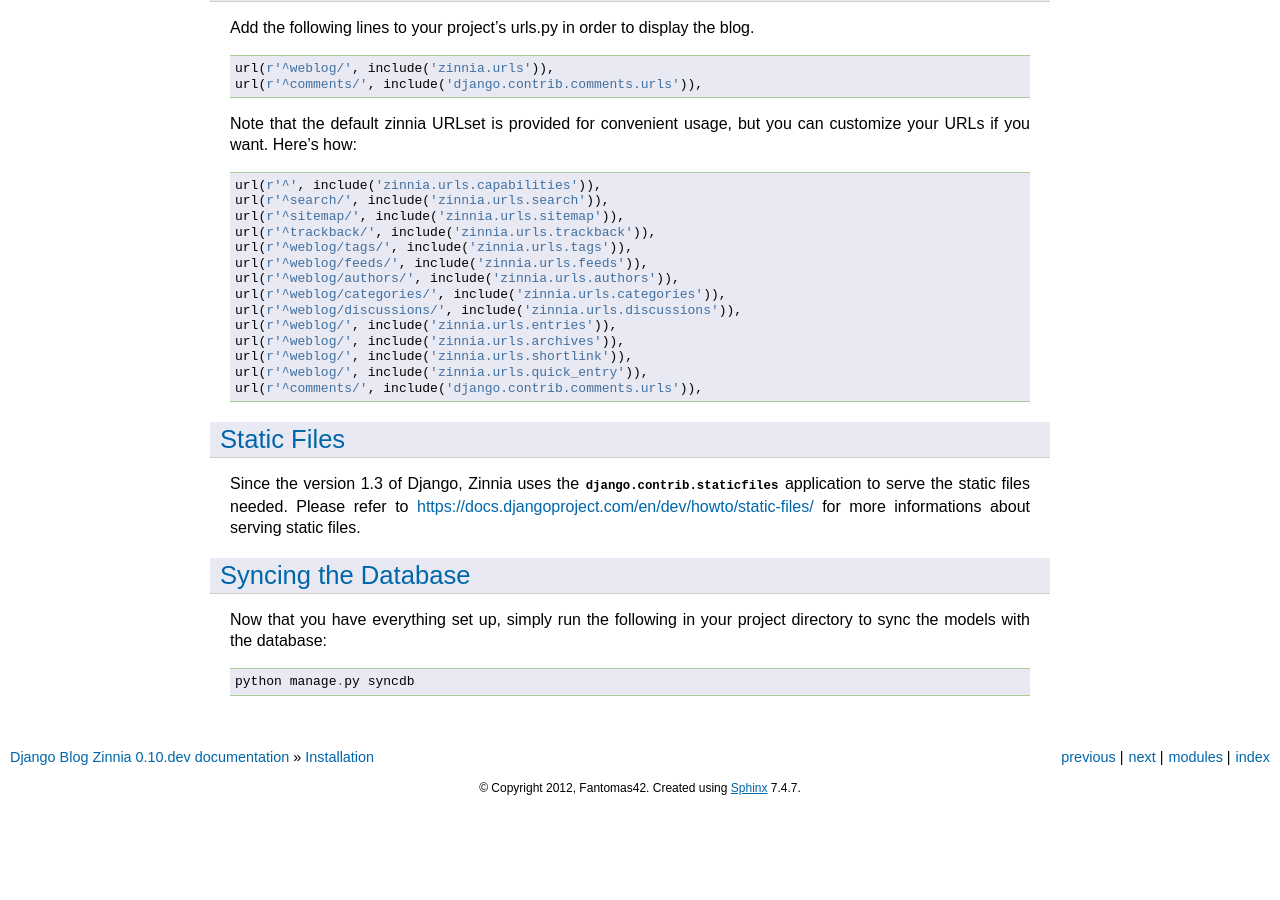
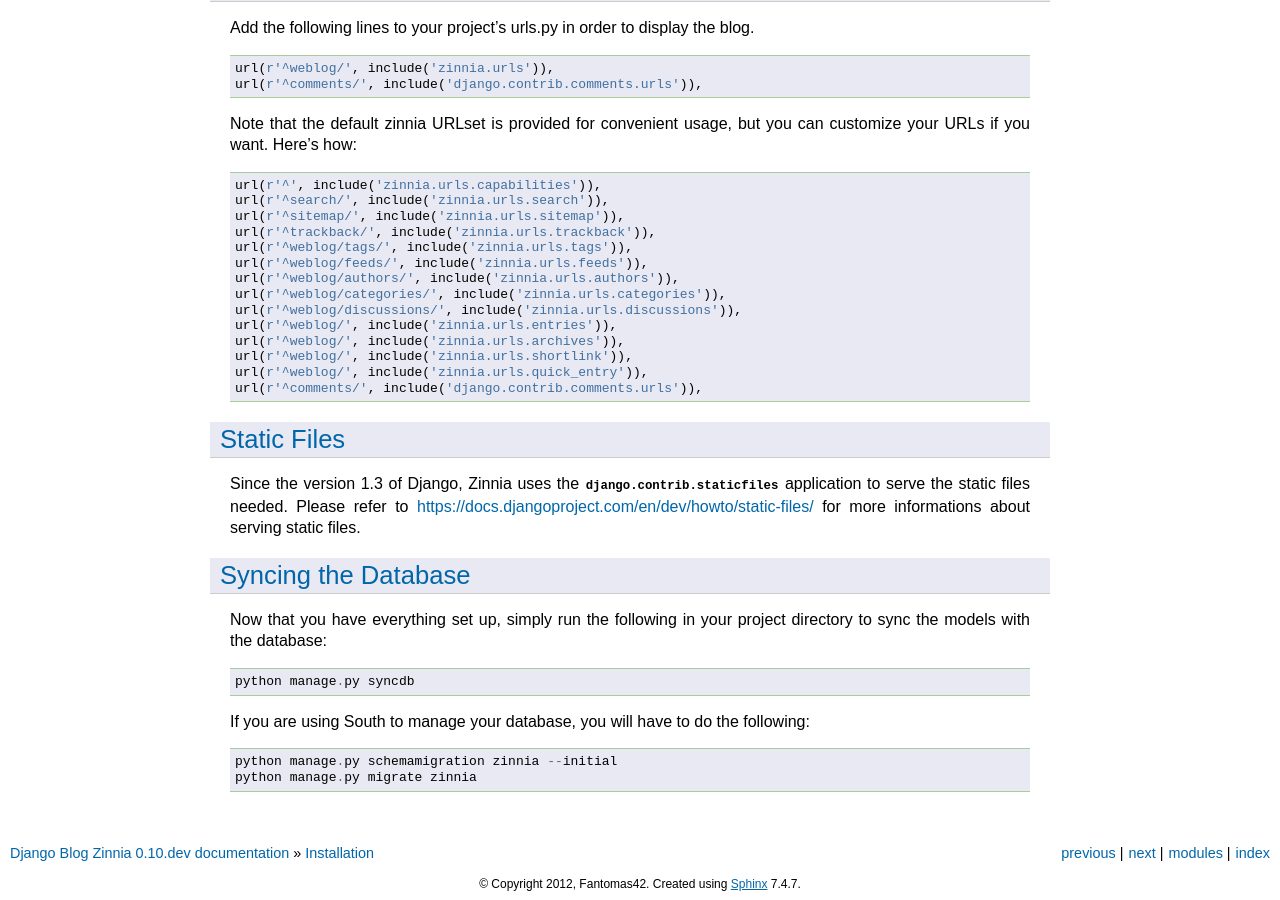
Before and after one commit to Fantomas42/django-blog-zinnia, a Sphinx documentation site: the page built from docs/getting-started/install.rst, in a window 1280 px wide and 900 px high, scrolled down 1412 px. Built offline with Sphinx 7.4.7, drawn with Linux system fonts in a browser that asks for light colours; before the commit the page ends 2216 px from its top, so only the background shows below that.

Commit message:
Instructions for database migration if using South.

```diff
--- a/docs/getting-started/install.rst
+++ b/docs/getting-started/install.rst
@@ -145,3 +145,9 @@
 project directory to sync the models with the database::
 
     python manage.py syncdb
+
+If you are using South to manage your database, you will have to do the
+following::
+
+    python manage.py schemamigration zinnia --initial
+    python manage.py migrate zinnia
```
